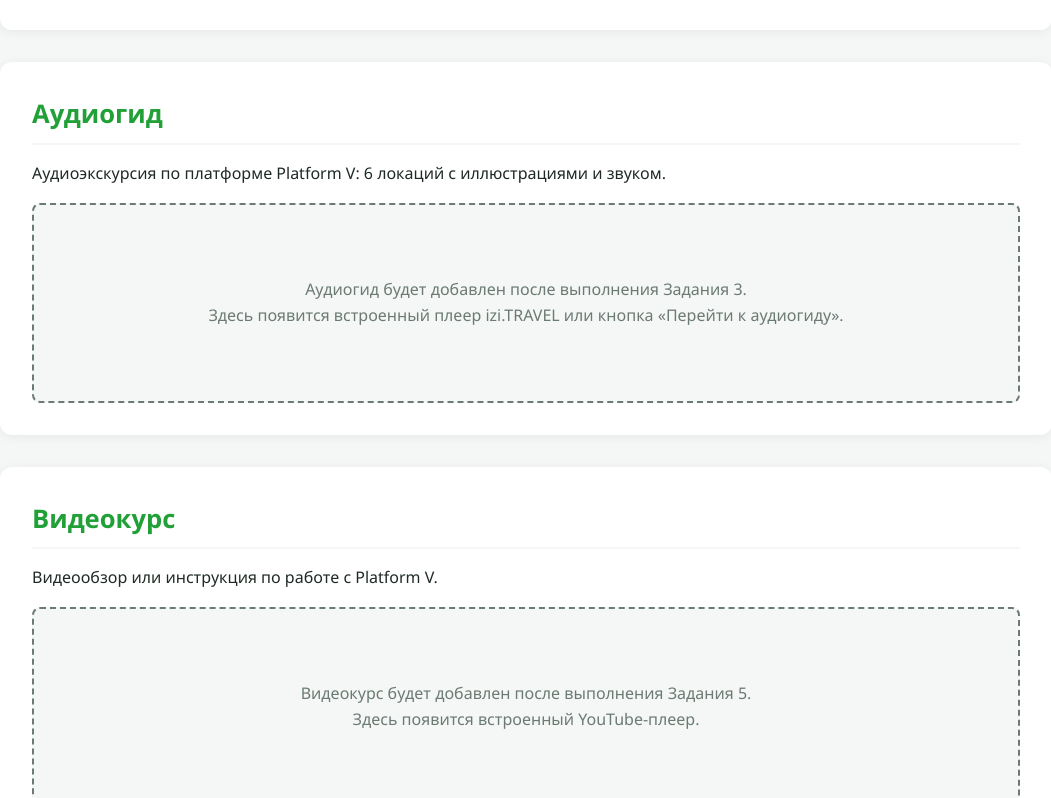
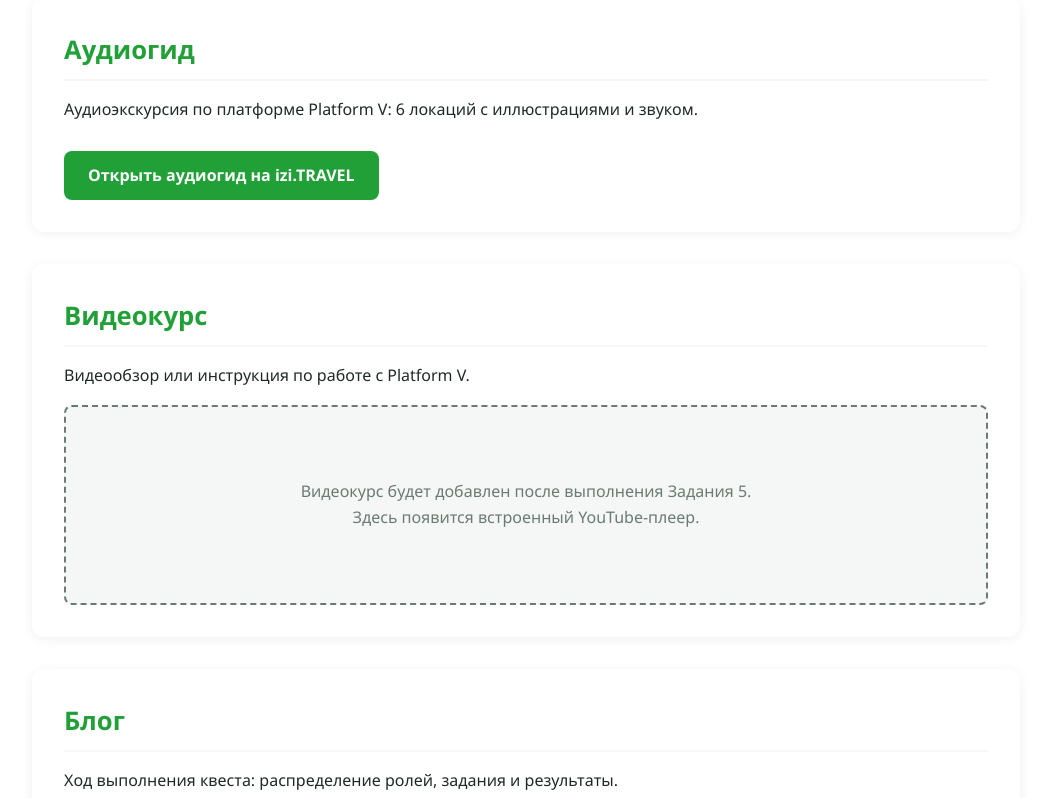
Before and after one commit to gamem2605-spec/road-help, a plain HTML site: page index.html in a window 1280 px wide. Shown: the part 2453-3251 px from the top of the page, without its empty margins (114-1165 px from the left). Drawn offline with Linux system fonts and the light colour scheme.

Commit message:
Update index.html

```diff
--- a/index.html
+++ b/index.html
@@ -179,15 +179,14 @@
       allowfullscreen>
     </iframe>
   </div>
+<section id="audioguide">
+  <h2>Аудиогид</h2>
+  <p>Аудиоэкскурсия по платформе Platform V: 6 локаций с иллюстрациями и звуком.</p>
+
+  <a href="https://izi.travel/ru/browse/3080fbdb-2a05-4ecb-bece-43616d05681e" class="btn" target="_blank">
+    Открыть аудиогид на izi.TRAVEL
+  </a>
 </section>
-    <section id="audioguide">
-      <h2>Аудиогид</h2>
-      <p>Аудиоэкскурсия по платформе Platform V: 6 локаций с иллюстрациями и звуком.</p>
-      <div class="placeholder">
-        Аудиогид будет добавлен после выполнения Задания 3.<br>
-        Здесь появится встроенный плеер izi.TRAVEL или кнопка «Перейти к аудиогиду».
-      </div>
-    </section>
 
     <section id="video">
       <h2>Видеокурс</h2>
```
